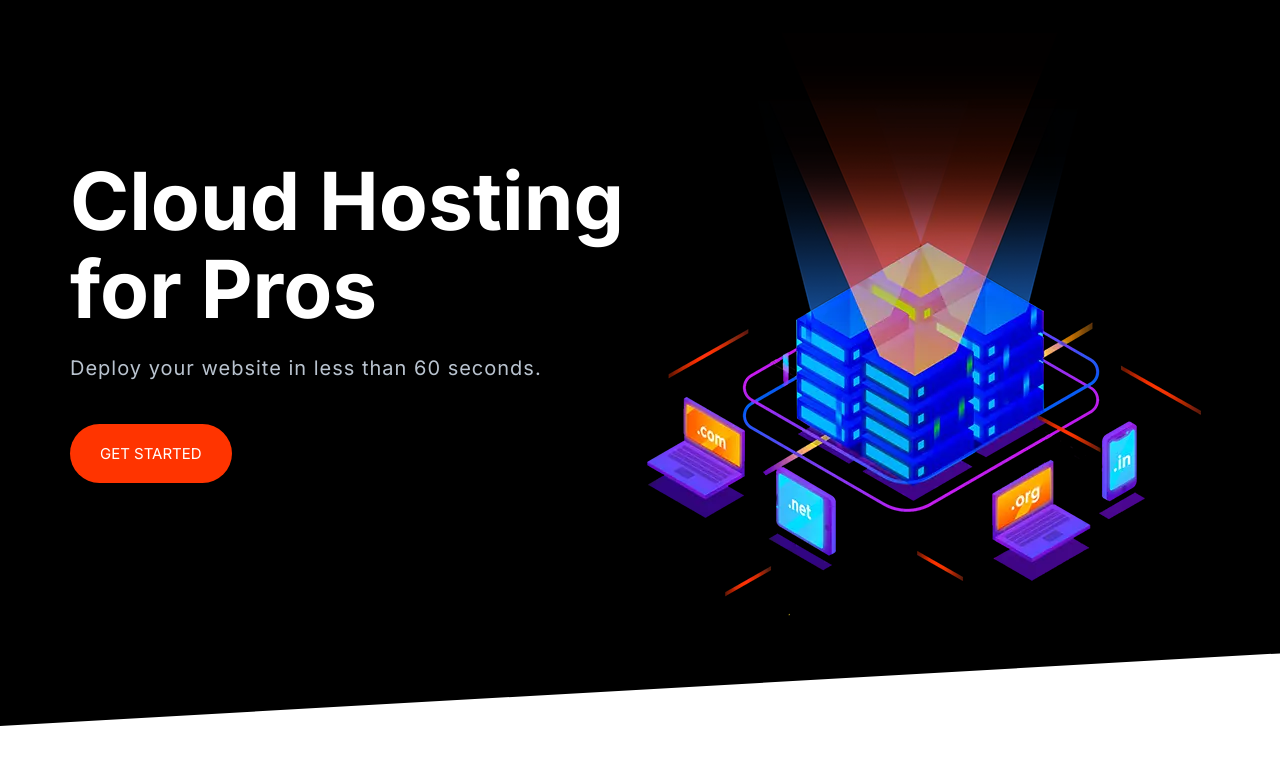
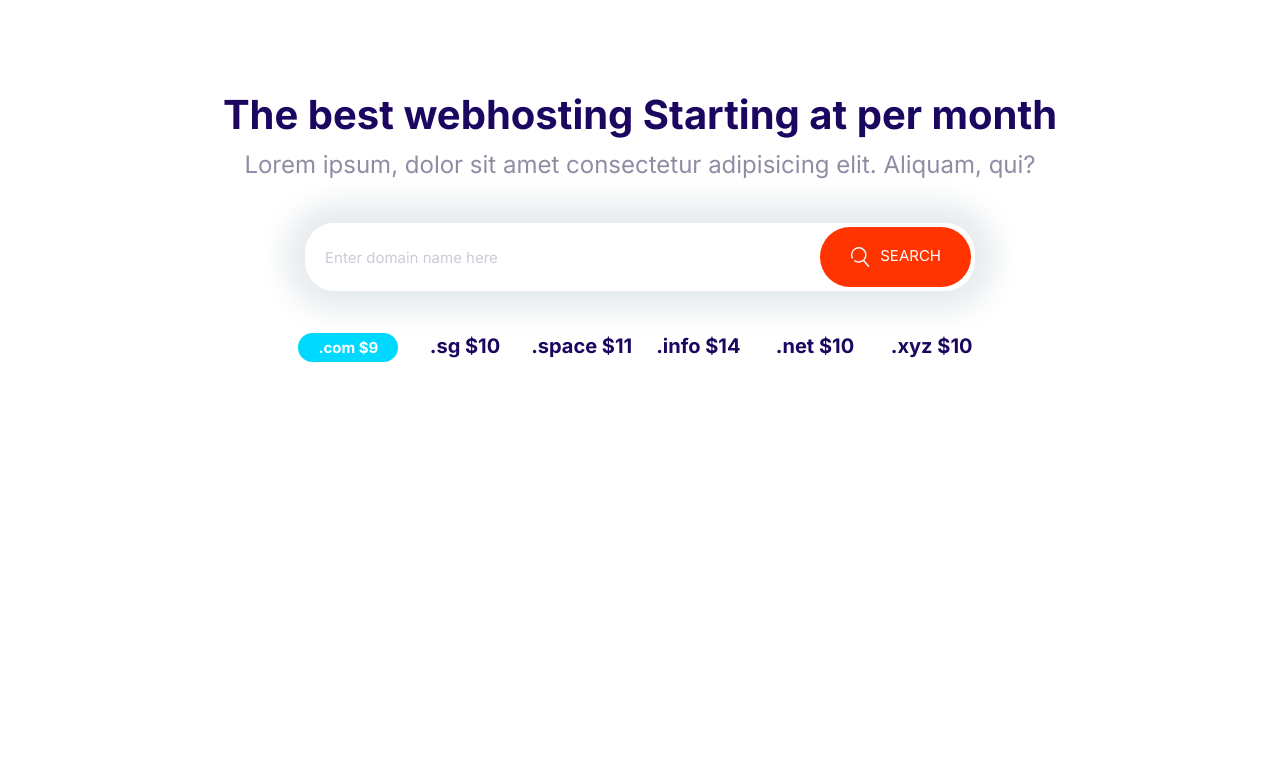
Before and after one commit to boatengdickson/moshifiedd, a plain HTML site: page index.html in a window 1280 px wide. Drawn offline with Linux system fonts and the light colour scheme.

Commit message:
Build the domain block component

```diff
--- a/css/style.css
+++ b/css/style.css
@@ -194,12 +194,20 @@ p {
 /* BUTTONS */
 .button {
     border: none;
+    outline: 0;
     text-transform: uppercase;
     cursor: pointer;
     white-space: normal;
     padding: 2rem 3rem;
     border-radius: 40px;
     margin: 1rem 0;
+}
+
+.button .icon {
+    width: 2rem;
+    height: 2rem;
+    margin-right: 1rem;
+    vertical-align: middle;
 }
 
 .button--accent {
@@ -277,7 +285,7 @@ p {
 .input-group .input{
     border: 0;
     flex-grow: 1;
-    padding: 1.5rem 1rem;
+    padding: 1.5rem 2rem;
 }
 
 .input-group .button{
@@ -691,3 +699,28 @@ p {
         align-self: center;
     }
 }
+
+/* Domain Block */
+.block-domain .input-group {
+    box-shadow: 0 0 30px 20px #e6ebee;
+    border: 0;
+    margin: 4rem auto;
+    max-width: 670px;
+}
+
+.block-domain__prices {
+    display: grid;
+    grid-template-columns: repeat(3, 1fr);
+    grid-template-rows: repeat(2, 6rem);
+    font-size: 2rem;
+    font-weight: 600;
+    justify-items: center;
+    max-width: 700px;
+    margin: 0 auto;
+}
+
+@media screen and (min-width: 768px) {
+    .block-domain__prices {
+        grid-template-columns: repeat(auto-fit, minmax(10rem, 1fr));
+    }
+}
--- a/index.html
+++ b/index.html
@@ -15,29 +15,30 @@
     <link rel="stylesheet" href="css/style.css" />
   </head>
   <body>
-    <section class="block block--dark block--skewed-left hero">
-      <div class="container grid grid--1x2">
-        <header class="block__header hero__content">
-          <h1 class="block__heading">Cloud Hosting for Pros</h1>
-          <p class="hero__tagline">
-            Deploy your website in less than 60 seconds.
-          </p>
-          <a href="#" class="button button--accent button--stretched hero__link"
-            >Get Started</a
-          >
-        </header>
-        <picture>
-          <source
-            type="image/webp"
-            srcset="images/banner@1x.webp 1x, images/banner@2x.webp 2x"
-          />
-          <source
-            type="image/png"
-            srcset="images/banner@1x.png 1x, images/banner@2x.png 2x"
-          />
-          <img class="hero__image" src="images/banner.png" alt="" />
-        </picture>
+    <section class="block container block-domain">
+      <header class="block__header">
+        <h2>The best webhosting Starting at per month</h2>
+        <p>
+          Lorem ipsum, dolor sit amet consectetur adipisicing elit. Aliquam,
+          qui?
+        </p>
+      </header>
+      <div class="input-group">
+        <input type="text" class="input" placeholder="Enter domain name here" />
+        <button class="button button--accent">
+          <svg class="icon .icon--white">
+            <use xlink:href="images/sprite.svg#search"></use></svg
+          >Search
+        </button>
       </div>
+      <ul class="list block-domain__prices">
+        <li><span class="badge badge--secondary">.com $9</span></li>
+        <li>.sg $10</li>
+        <li>.space $11</li>
+        <li>.info $14</li>
+        <li>.net $10</li>
+        <li>.xyz $10</li>
+      </ul>
     </section>
     <script src="js/main.js"></script>
   </body>
```
Also changed, not shown: components/domain.html (added, +24 -0 lines).
